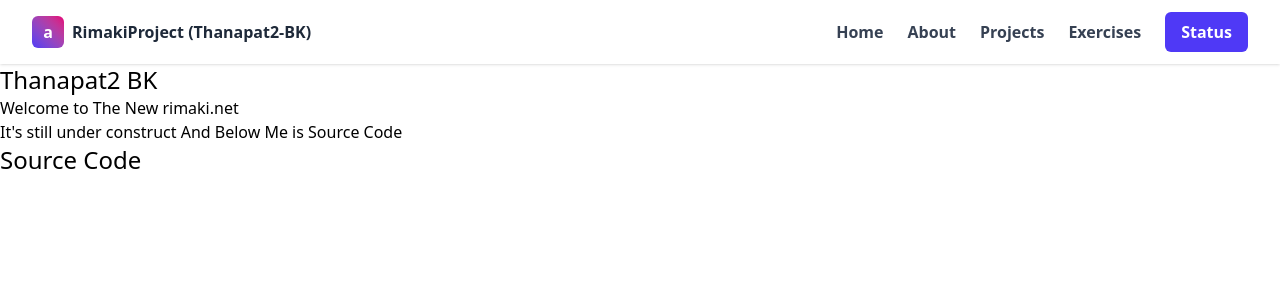
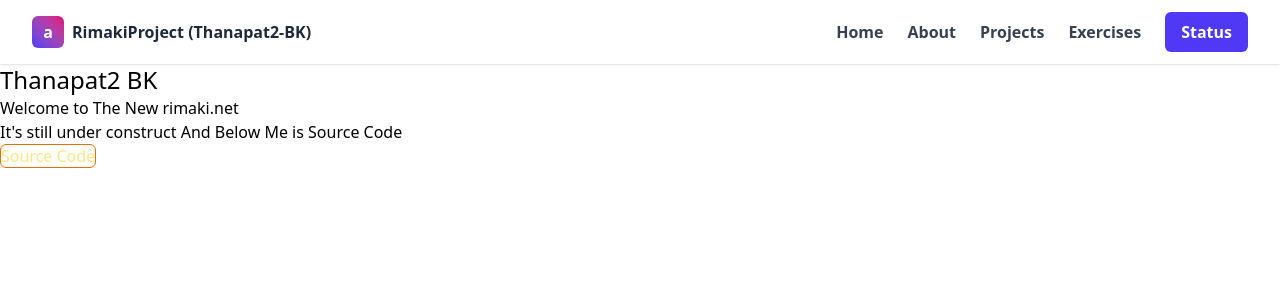
Before and after one commit to RimakiTaema/thanapat-bk, a Next.js app: page / in a window 1280 px wide. Shown: the top 300 px of the page. Built offline with nearby package versions, Linux system fonts and the light colour scheme.

Commit message:
huge update on sources (its SMALL)

```diff
--- a/app/ex/ex3/page.tsx
+++ b/app/ex/ex3/page.tsx
@@ -3,14 +3,7 @@ import React from "react";
 export default function Ex1Page() {
     return (
         <html>
-            <head>
-                <title>
-                    3.1
-                </title>
-            </head>
-            <body>
-                Unknown
-            </body>
+
         </html>
     )
 }
--- a/app/page.tsx
+++ b/app/page.tsx
@@ -1,5 +1,5 @@
 import NavBar from "@/app/src/navbar/page"
-
+import Link from "next/link"
 export default function Home() {
   return (
     <div>
@@ -13,9 +13,9 @@ export default function Home() {
         It's still under construct And Below Me is Source Code
       </div>
       <div>
-        <a href="https://github.com/RimakiTaema/thanapat2-bk" className="text-shadow-amber-100 text-2xl items-center">
-          Source Code
-        </a>
+        <Link href="https://github.com/RimakiTaema/thanapat-bk" className="text-amber-200 border border-amber-600 rounded-md">
+        Source Code
+        </Link>
       </div>
     </div>
   );
```
